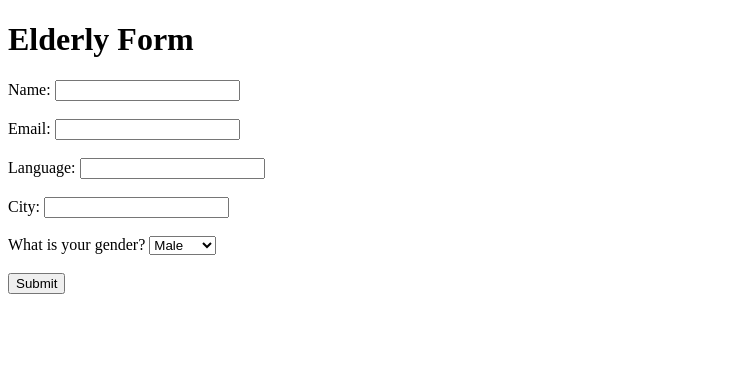
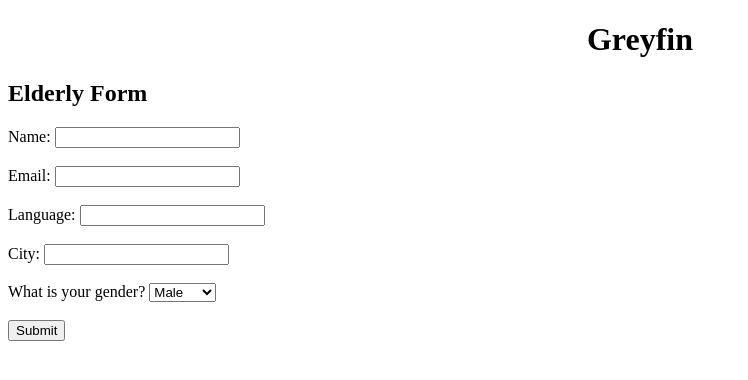
Before and after one commit to MintiClinti/Greyfin, a Flask app: template templates/elderly.html in a window 1280 px wide. Shown: the top 380 px of the page, without its empty margins (0-748 px from the left). Run offline with Flask 3, Linux system fonts and the light colour scheme; the template is opened without the code that fills it, so the values that code supplies are empty.

Commit message:
adding greyfin

```diff
--- a/templates/elderly.html
+++ b/templates/elderly.html
@@ -3,11 +3,13 @@
 <head>
     <meta charset="UTF-8">
     <title>Title</title>
+  <style>
+        h1 {text-align: center;}
+  </style>
 </head>
 <body>
-<h1>
-    Elderly Form
-</h1>
+<h1>Greyfin</h1>
+<h2>Elderly Form</h2>
 <form method="post">
   Name: <input name="name"/>
   <br/><br/>
```
